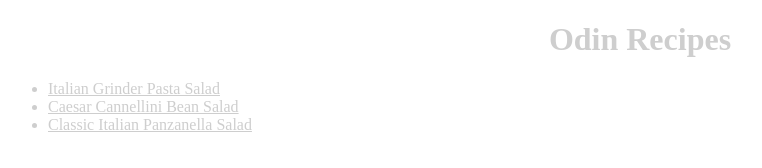
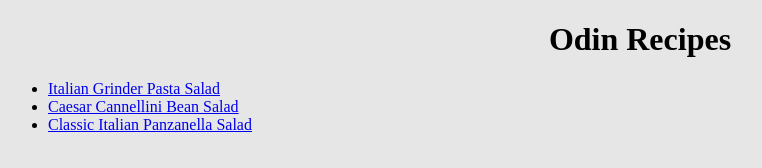
Before and after one commit to akshajdevkv/odin-recipes, a plain HTML site: page index.html in a window 1280 px wide. Shown: the whole page, without its empty margins (0-762 px from the left). Drawn offline with Linux system fonts and the light colour scheme.

Commit message:
fix background color

```diff
--- a/style.css
+++ b/style.css
@@ -1,4 +1,4 @@
 * {
     font-family: "Times New Roman",serif;
-    color: #cecece;
+    background-color: #e6e6e6;
 }
```
